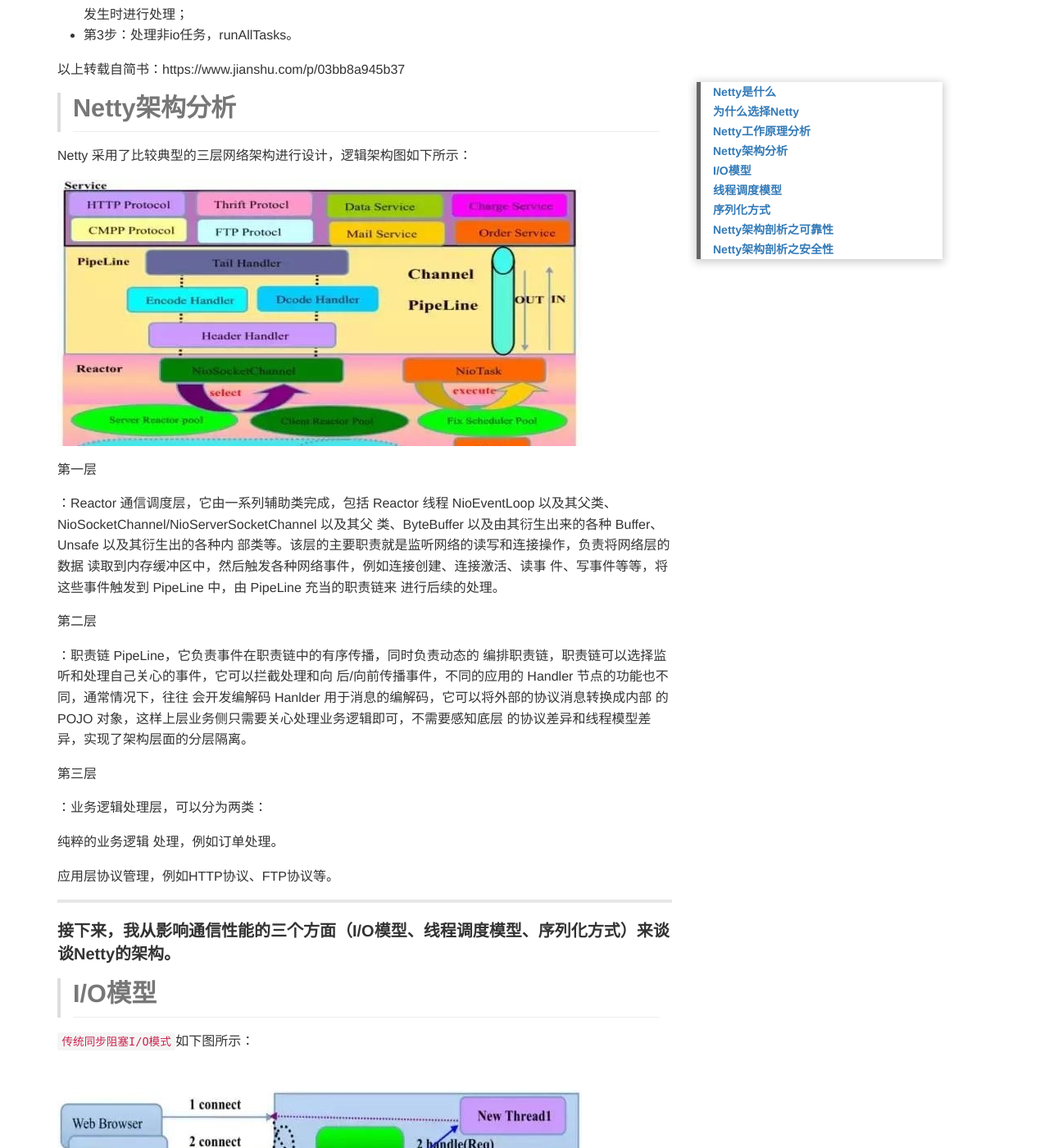
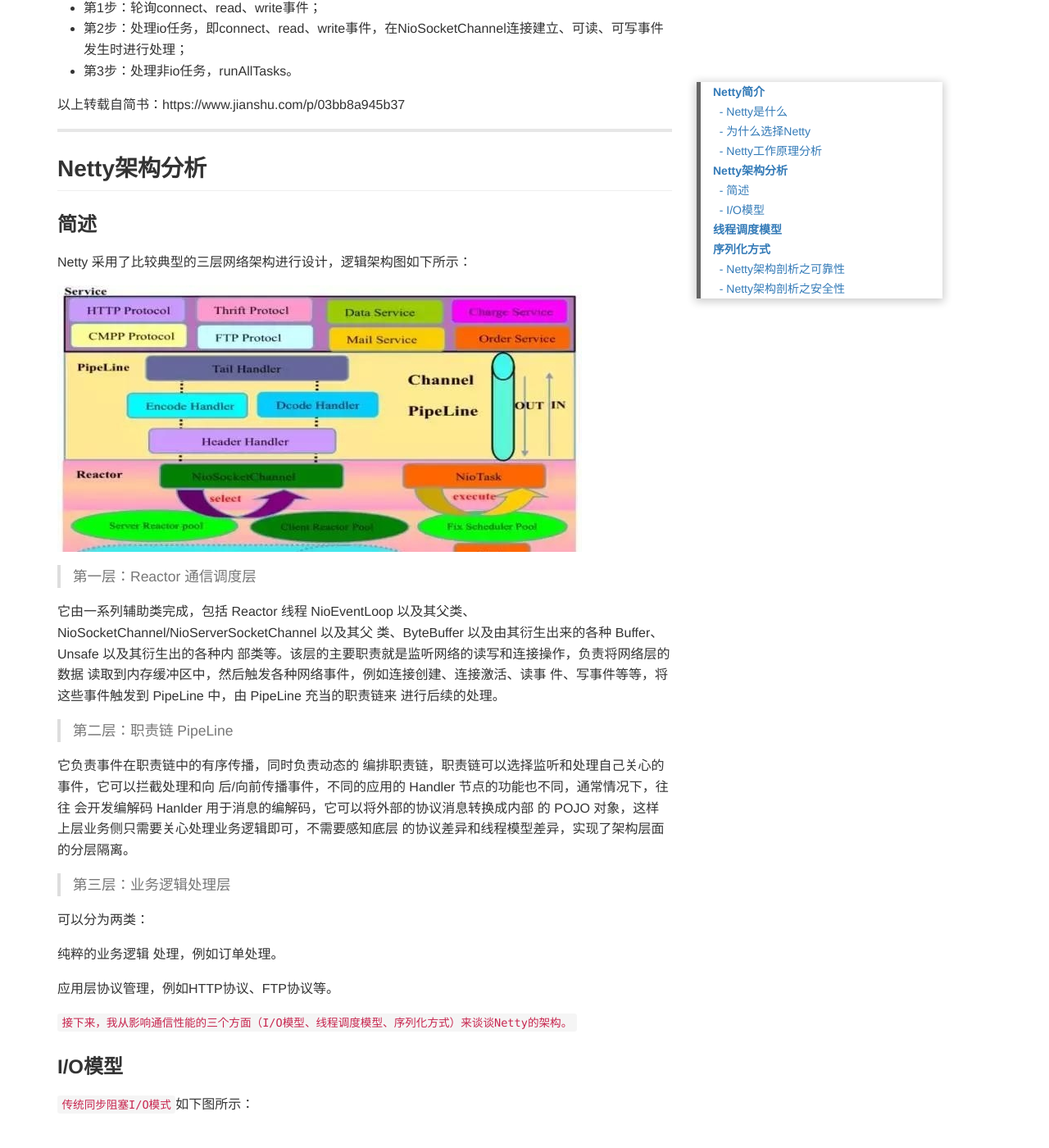
Before and after one commit to kookx/kookx.github.io, a Jekyll site: the page built from _posts/2019-01-07-Netty高性能实战.md, in a window 1280 px wide and 1400 px high, scrolled down 2537 px. Shown: the whole window at 82% size. Built offline with Jekyll 4.4.1, drawn with Linux system fonts in a browser that asks for light colours.

Commit message:
Update 2019-01-07-Netty高性能实战.md

```diff
--- a/_posts/2019-01-07-Netty高性能实战.md
+++ b/_posts/2019-01-07-Netty高性能实战.md
@@ -5,13 +5,15 @@
 tags: [Netty]
 ---
 
-> ## Netty是什么
+## Netty简介
+
+### Netty是什么
 
 Netty是一个高性能、异步事件驱动的NIO框架，它提供了对TCP、UDP和文件传输的支持，作为一个异步NIO框架，Netty的所有IO操作都是异步非阻塞的，通过Future-Listener机制，用户可以方便的主动获取或者通过通知机制获得IO操作结果。
 
 作为当前最流行的NIO框架，Netty在互联网领域、大数据分布式计算领域、游戏行业、通信行业等获得了广泛的应用，一些业界著名的开源组件也基于Netty的NIO框架构建。
 
-> ## 为什么选择Netty
+### 为什么选择Netty
 
 Netty是业界最流行的NIO框架之一，它的健壮性、功能、性能、可定制性和可扩展性在同类框架中都是首屈一指的，它已经得到成百上千的商用项目验证，例如Hadoop的RPC框架avro使用Netty作为底层通信框架；很多其他业界主流的RPC框架，也使用Netty来构建高性能的异步通信能力。
 
@@ -31,7 +33,7 @@
 
 - 经历了大规模的商业应用考验，质量得到验证。在互联网、大数据、网络游戏、企业应用、电信软件等众多行业得到成功商用，证明了它已经完全能够满足不同行业的商业应用了
 
-> ## Netty工作原理分析
+### Netty工作原理分析
 
 server端工作原理如下图：
 
@@ -64,33 +66,35 @@
 
 以上转载自简书：https://www.jianshu.com/p/03bb8a945b37
 
-> ## Netty架构分析
+---
+
+## Netty架构分析
+
+### 简述
 
 Netty 采用了比较典型的三层网络架构进行设计，逻辑架构图如下所示：
 
 ![Netty架构图](http://onekook.com/bower_components/extend/images/Netty%E6%9E%B6%E6%9E%84%E5%9B%BE.JPEG)
 
-第一层
+> 第一层：Reactor 通信调度层
 
-：Reactor 通信调度层，它由一系列辅助类完成，包括 Reactor 线程 NioEventLoop 以及其父类、NioSocketChannel/NioServerSocketChannel 以及其父 类、ByteBuffer 以及由其衍生出来的各种 Buffer、Unsafe 以及其衍生出的各种内 部类等。该层的主要职责就是监听网络的读写和连接操作，负责将网络层的数据 读取到内存缓冲区中，然后触发各种网络事件，例如连接创建、连接激活、读事 件、写事件等等，将这些事件触发到 PipeLine 中，由 PipeLine 充当的职责链来 进行后续的处理。
+它由一系列辅助类完成，包括 Reactor 线程 NioEventLoop 以及其父类、NioSocketChannel/NioServerSocketChannel 以及其父 类、ByteBuffer 以及由其衍生出来的各种 Buffer、Unsafe 以及其衍生出的各种内 部类等。该层的主要职责就是监听网络的读写和连接操作，负责将网络层的数据 读取到内存缓冲区中，然后触发各种网络事件，例如连接创建、连接激活、读事 件、写事件等等，将这些事件触发到 PipeLine 中，由 PipeLine 充当的职责链来 进行后续的处理。
 
-第二层
+> 第二层：职责链 PipeLine
 
-：职责链 PipeLine，它负责事件在职责链中的有序传播，同时负责动态的 编排职责链，职责链可以选择监听和处理自己关心的事件，它可以拦截处理和向 后/向前传播事件，不同的应用的 Handler 节点的功能也不同，通常情况下，往往 会开发编解码 Hanlder 用于消息的编解码，它可以将外部的协议消息转换成内部 的 POJO 对象，这样上层业务侧只需要关心处理业务逻辑即可，不需要感知底层 的协议差异和线程模型差异，实现了架构层面的分层隔离。
+它负责事件在职责链中的有序传播，同时负责动态的 编排职责链，职责链可以选择监听和处理自己关心的事件，它可以拦截处理和向 后/向前传播事件，不同的应用的 Handler 节点的功能也不同，通常情况下，往往 会开发编解码 Hanlder 用于消息的编解码，它可以将外部的协议消息转换成内部 的 POJO 对象，这样上层业务侧只需要关心处理业务逻辑即可，不需要感知底层 的协议差异和线程模型差异，实现了架构层面的分层隔离。
 
-第三层
+> 第三层：业务逻辑处理层
 
-：业务逻辑处理层，可以分为两类：
+可以分为两类：
 
 纯粹的业务逻辑 处理，例如订单处理。
 
 应用层协议管理，例如HTTP协议、FTP协议等。
 
----
+`接下来，我从影响通信性能的三个方面（I/O模型、线程调度模型、序列化方式）来谈谈Netty的架构。`
 
-#### 接下来，我从影响通信性能的三个方面（I/O模型、线程调度模型、序列化方式）来谈谈Netty的架构。
-
-> ## I/O模型
+### I/O模型
 
 `传统同步阻塞I/O模式`如下图所示：
 
@@ -116,7 +120,7 @@
 
 使用非阻塞I/O模型之后，Netty解决了传统同步阻塞I/O带来的性能、吞吐量和可靠性问题。
 
-> ## 线程调度模型
+## 线程调度模型
 
 常用的Reactor线程模型有三种，分别如下：
 
@@ -134,7 +138,7 @@
 
 ![netty线程模型](http://onekook.com/bower_components/extend/images/netty-8.JPEG)
 
-> ## 序列化方式
+## 序列化方式
 
 - 影响序列化性能的关键因素总结如下：
 
@@ -150,13 +154,11 @@
 
 ![序列化时间](http://onekook.com/bower_components/extend/images/netty-10.JPEG)
 
-
-
 Netty默认提供了对Google Protobuf的支持，通过扩展Netty的编解码接口，用户可以实现其它的高性能序列化框架，例如Thrift的压缩二进制编解码框架。
 
 不同的应用场景对序列化框架的需求也不同，对于高性能应用场景Netty默认提供了Google的Protobuf二进制序列化框架，如果用户对其它二进制序列化框架有需求，也可以基于Netty提供的编解码框架扩展实现。
 
-> ## Netty架构剖析之可靠性
+### Netty架构剖析之可靠性
 
 #### Netty面临的可靠性挑战：
 
@@ -174,7 +176,7 @@
 
 #### 解决办法
 
-#### 一、链路有效性检测
+##### 一、链路有效性检测
 
 Netty提供的心跳检测机制分为三种：
 
@@ -218,7 +220,7 @@
 
 `链路级流量整形`：单链路流量整形与全局流量整形的最大区别就是它以单个链路为作用域，可以对不同的链路设置不同的整形策略。
 
-#### 二、优雅停机
+##### 二、优雅停机
 
 Netty的优雅停机三部曲：
 
@@ -246,4 +248,4 @@
 
 4. 设置在NioEventLoop线程调度器中的定时任务，需要执行或者清理。
 
-> ## Netty架构剖析之安全性
+### Netty架构剖析之安全性
```
